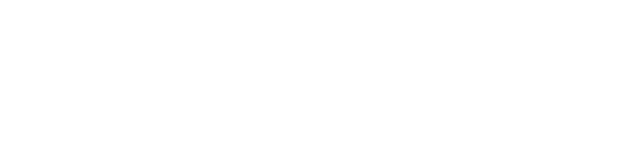
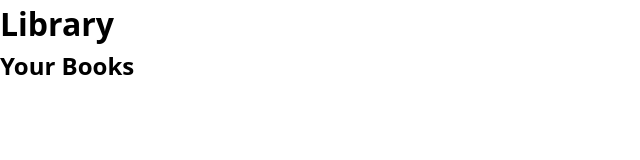
Before and after one commit to rndall/odin-library, a plain HTML site: page index.html in a window 1280 px wide. Shown: the whole page, without its empty margins (0-640 px from the left). Drawn offline with Linux system fonts and the light colour scheme.

Commit message:
Add header and main elements

```diff
--- a/index.html
+++ b/index.html
@@ -7,5 +7,15 @@
     <title>Library</title>
     <script src="script.js" defer></script>
   </head>
-  <body></body>
+  <body>
+    <header>
+      <h1>Library</h1>
+    </header>
+
+    <main>
+      <h2>Your Books</h2>
+
+      <div id="your-books"></div>
+    </main>
+  </body>
 </html>
```
